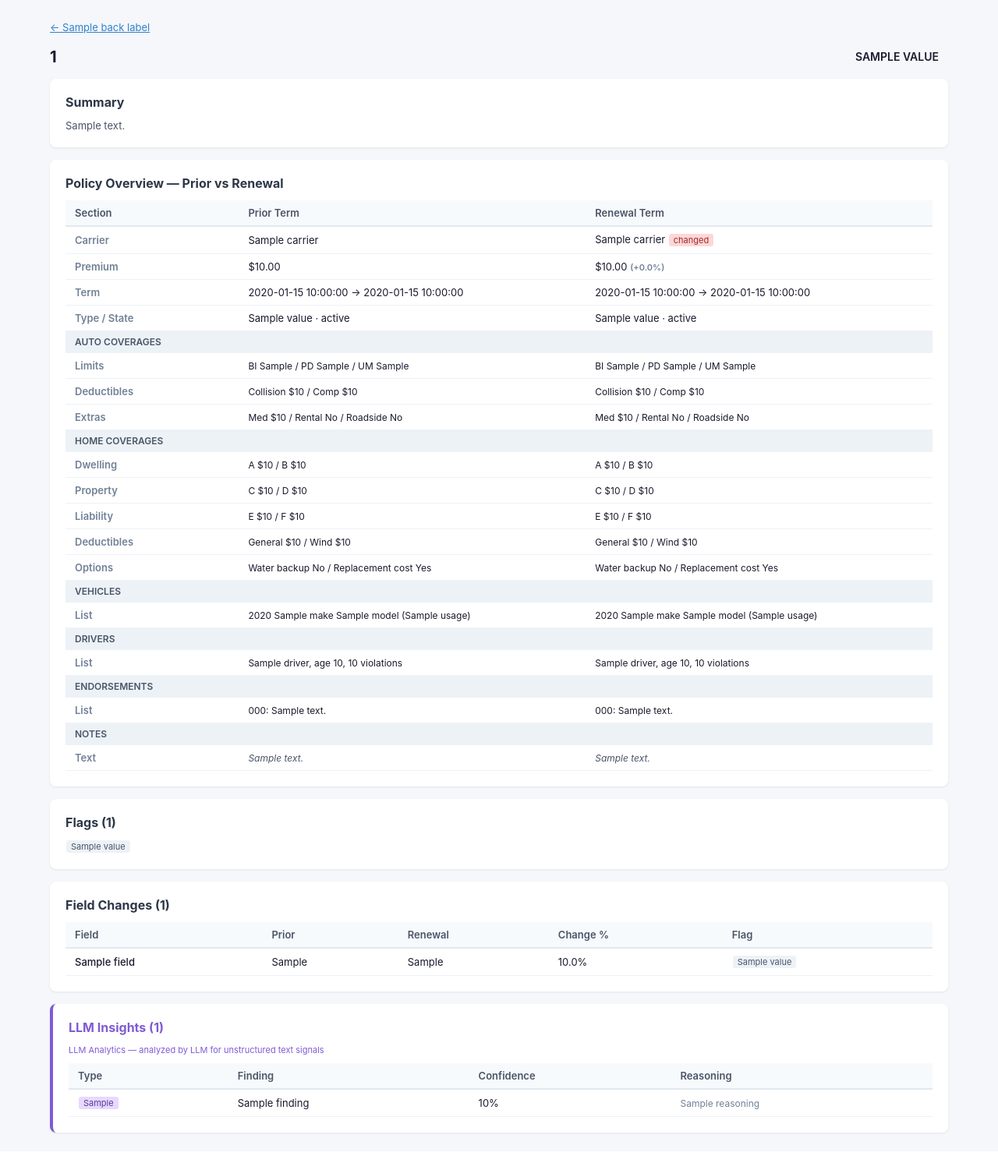
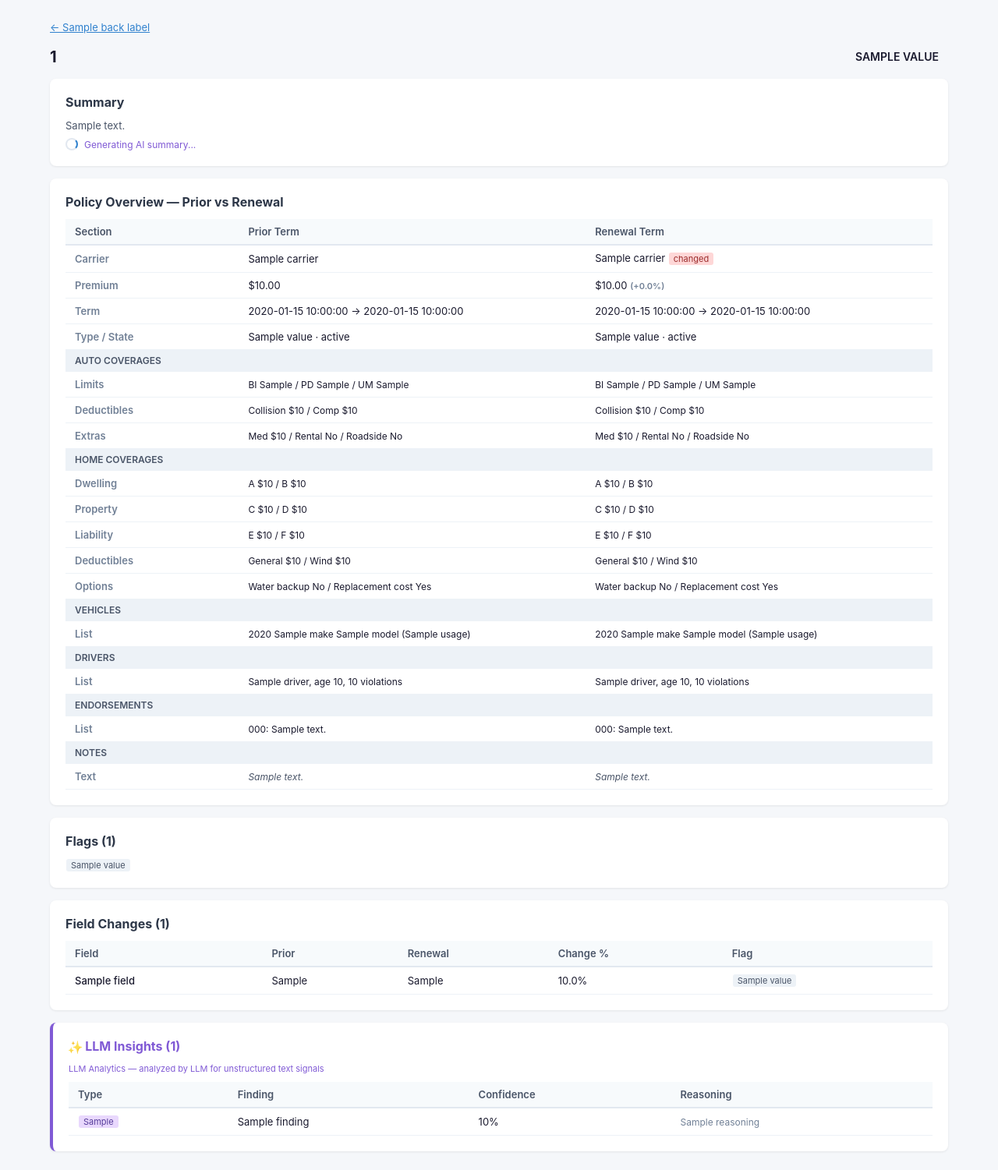
Before and after one commit to ella-yschoi/renewal-review, a FastAPI app: template app/templates/review.html in a window 1280 px wide. Shown: the part 44-1545 px from the top of the page at 78% size. Before the commit the page ends 1499 px from the top, so only its background shows below. Run offline with FastAPI, Linux system fonts and the light colour scheme; the template is opened without the code that fills it: most values are stand-ins (such as "Sample title", 1, 10 or a date in 2020).

Commit message:
feat: add lazy LLM enrichment and sparkle UI indicators
Batch processing now runs rule-based only (~3s for 8000 policies).
LLM enrichment triggers on-demand when viewing individual policies,
with async loading UI and purple sparkle icons to distinguish
LLM-analyzed content from rule-based results.

Co-Authored-By: Claude Opus 4.6 <noreply@anthropic.com>

```diff
--- a/app/engine/batch.py
+++ b/app/engine/batch.py
@@ -2,11 +2,10 @@ import time
 from collections.abc import Callable
 
 from app.aggregator import aggregate
-from app.config import settings
 from app.engine.differ import compute_diff
 from app.engine.rules import flag_diff
 from app.llm.analyzer import analyze_pair, generate_summary, should_analyze
-from app.llm.client import LLMClient, LLMClientProtocol
+from app.llm.client import LLMClientProtocol
 from app.models.diff import DiffFlag
 from app.models.policy import RenewalPair
 from app.models.review import BatchSummary, ReviewResult, RiskLevel
@@ -53,8 +52,26 @@ def process_pair(pair: RenewalPair, llm_client: LLMClientProtocol | None = None)
         llm_summary = generate_summary(llm_client, result)
         if llm_summary:
             result.summary = llm_summary
+            result.llm_summary_generated = True
 
     return result
+
+
+def enrich_with_llm(result: ReviewResult, client: LLMClientProtocol) -> None:
+    if not result.pair or not result.diff.flags:
+        return
+
+    if not result.llm_insights and should_analyze(result.diff, result.pair):
+        insights = analyze_pair(client, result.diff, result.pair)
+        result.llm_insights = insights
+        aggregated = aggregate(result.policy_number, result.risk_level, result.diff, insights)
+        result.risk_level = aggregated.risk_level
+
+    if not result.llm_summary_generated:
+        llm_summary = generate_summary(client, result)
+        if llm_summary:
+            result.summary = llm_summary
+            result.llm_summary_generated = True
 
 
 def process_batch(
@@ -64,14 +81,10 @@ def process_batch(
 ) -> tuple[list[ReviewResult], BatchSummary]:
     start = time.perf_counter()
 
-    if settings.llm_enabled and llm_client is None:
-        llm_client = LLMClient()
-
-    client = llm_client if settings.llm_enabled else None
     total = len(pairs)
     results = []
     for i, p in enumerate(pairs):
-        results.append(process_pair(p, client))
+        results.append(process_pair(p, llm_client))
         if on_progress:
             on_progress(i + 1, total)
     elapsed_ms = (time.perf_counter() - start) * 1000
--- a/app/models/review.py
+++ b/app/models/review.py
@@ -26,6 +26,7 @@ class ReviewResult(BaseModel):
     diff: DiffResult
     llm_insights: list[LLMInsight] = []
     summary: str = ""
+    llm_summary_generated: bool = False
     pair: RenewalPair | None = None
 
 
--- a/app/templates/base.html
+++ b/app/templates/base.html
@@ -38,6 +38,9 @@
     #loading { display: none; text-align: center; padding: 40px; color: #718096; }
     .spinner { display: inline-block; width: 24px; height: 24px; border: 3px solid #e2e8f0; border-top-color: #3182ce; border-radius: 50%; animation: spin 0.8s linear infinite; }
     @keyframes spin { to { transform: rotate(360deg); } }
+    .llm-sparkle { display:inline-block; color:#805ad5; font-size:14px; animation: sparkle 2s ease-in-out infinite; }
+    .llm-sparkle::before { content: '\2728'; }
+    @keyframes sparkle { 0%,100% { opacity:0.6; transform:scale(1); } 50% { opacity:1; transform:scale(1.2); } }
   </style>
 </head>
 <body>
--- a/app/templates/dashboard.html
+++ b/app/templates/dashboard.html
@@ -74,7 +74,7 @@
   <h2>Reviews <span style="font-weight:400; font-size:12px; color:#718096;">{{ total_results }} total — page {{ page }}/{{ total_pages }}</span></h2>
   <table>
     <thead>
-      <tr><th>Policy #</th><th>Risk</th><th>Flags</th><th>Changes</th><th></th></tr>
+      <tr><th>Policy #</th><th>Risk</th><th>Flags</th><th>Changes</th><th>LLM Analytics</th><th></th></tr>
     </thead>
     <tbody id="results-body">
       {% for r in results %}
@@ -83,6 +83,7 @@
         <td><span class="badge badge-{{ r.risk_level.value }}">{{ r.risk_level.value }}</span></td>
         <td>{{ r.diff.flags|length }}</td>
         <td>{{ r.diff.changes|length }}</td>
+        <td>{% if r.llm_insights %}<span class="llm-sparkle" title="LLM analyzed"></span>{% endif %}</td>
         <td><a href="/ui/review/{{ r.policy_number }}" class="btn btn-secondary" style="padding:2px 8px; font-size:11px;">View</a></td>
       </tr>
       {% endfor %}
--- a/app/templates/quotes.html
+++ b/app/templates/quotes.html
@@ -248,10 +248,12 @@ async function generateQuotes(policyNumber) {
         html += '</div>';
       });
 
-      html += '<div class="quote-tradeoff"><strong>Trade-off</strong>' + q.trade_off + '</div>';
+      var llmBadge = q.broker_tip ? ' <span class="llm-sparkle" title="LLM personalized"></span>' : '';
+      html += '<div class="quote-tradeoff"><strong>Trade-off' + llmBadge + '</strong>' + q.trade_off + '</div>';
       var tip = q.broker_tip || STRATEGY_TIPS[strategy] || '';
       if (tip) {
-        html += '<div class="quote-tip"><strong>Broker Tip</strong>' + tip + '</div>';
+        var tipBadge = q.broker_tip ? ' <span class="llm-sparkle" title="LLM personalized"></span>' : '';
+        html += '<div class="quote-tip"><strong>Broker Tip' + tipBadge + '</strong>' + tip + '</div>';
       }
 
       html += '</div>';
--- a/app/templates/review.html
+++ b/app/templates/review.html
@@ -14,8 +14,16 @@
 </div>
 
 <div class="card">
-  <h2>Summary</h2>
-  <p style="font-size:13px; color:#4a5568;">{{ result.summary }}</p>
+  <h2>Summary <span id="summary-sparkle" style="display:{% if result.llm_summary_generated %}inline-block{% else %}none{% endif %};" class="llm-sparkle" title="LLM-generated summary"></span></h2>
+  <div id="summary-content">
+    <p style="font-size:13px; color:#4a5568;" id="summary-text">{{ result.summary }}</p>
+  </div>
+  {% if not result.llm_summary_generated and result.diff.flags %}
+  <div id="summary-loading" style="display:flex; align-items:center; gap:8px; margin-top:8px;">
+    <div class="spinner" style="width:16px; height:16px; border-width:2px;"></div>
+    <span style="font-size:12px; color:#805ad5;">Generating AI summary...</span>
+  </div>
+  {% endif %}
 </div>
 
 {% if result.pair %}
@@ -172,9 +180,10 @@
   </table>
 </div>
 
+<div id="llm-insights-section">
 {% if result.llm_insights %}
 <div class="card" style="border-left:4px solid #805ad5;">
-  <h2 style="color:#805ad5;">LLM Insights ({{ result.llm_insights|length }})</h2>
+  <h2 style="color:#805ad5;"><span class="llm-sparkle"></span> LLM Insights ({{ result.llm_insights|length }})</h2>
   <p style="font-size:11px; color:#805ad5; margin-bottom:10px;">LLM Analytics — analyzed by LLM for unstructured text signals</p>
   <table>
     <thead>
@@ -198,4 +207,47 @@
   <p style="font-size:12px; color:#a0aec0;">Basic Analytics (rule-based only) — no unstructured text requiring LLM analysis</p>
 </div>
 {% endif %}
+</div>
 {% endblock %}
+
+{% block scripts %}
+{% if not result.llm_summary_generated and result.diff.flags %}
+<script>
+(async function() {
+  try {
+    var resp = await fetch('/reviews/{{ result.policy_number }}');
+    if (!resp.ok) return;
+    var data = await resp.json();
+
+    var loadingEl = document.getElementById('summary-loading');
+    if (loadingEl) loadingEl.style.display = 'none';
+
+    if (data.llm_summary_generated) {
+      document.getElementById('summary-text').textContent = data.summary;
+      document.getElementById('summary-sparkle').style.display = 'inline-block';
+    }
+
+    if (data.llm_insights && data.llm_insights.length > 0) {
+      var html = '<div class="card" style="border-left:4px solid #805ad5;">';
+      html += '<h2 style="color:#805ad5;"><span class="llm-sparkle"></span> LLM Insights (' + data.llm_insights.length + ')</h2>';
+      html += '<p style="font-size:11px; color:#805ad5; margin-bottom:10px;">LLM Analytics — analyzed by LLM for unstructured text signals</p>';
+      html += '<table><thead><tr><th>Type</th><th>Finding</th><th>Confidence</th><th>Reasoning</th></tr></thead><tbody>';
+      data.llm_insights.forEach(function(i) {
+        html += '<tr>';
+        html += '<td><span class="flag-tag" style="background:#e9d8fd; color:#553c9a;">' + i.analysis_type + '</span></td>';
+        html += '<td>' + i.finding + '</td>';
+        html += '<td>' + Math.round(i.confidence * 100) + '%</td>';
+        html += '<td style="font-size:12px; color:#718096;">' + (i.reasoning || '') + '</td>';
+        html += '</tr>';
+      });
+      html += '</tbody></table></div>';
+      document.getElementById('llm-insights-section').innerHTML = html;
+    }
+  } catch (e) {
+    var loadingEl = document.getElementById('summary-loading');
+    if (loadingEl) loadingEl.style.display = 'none';
+  }
+})();
+</script>
+{% endif %}
+{% endblock %}
```
Also changed, not shown: app/routes/reviews.py (+16 -1 lines).
